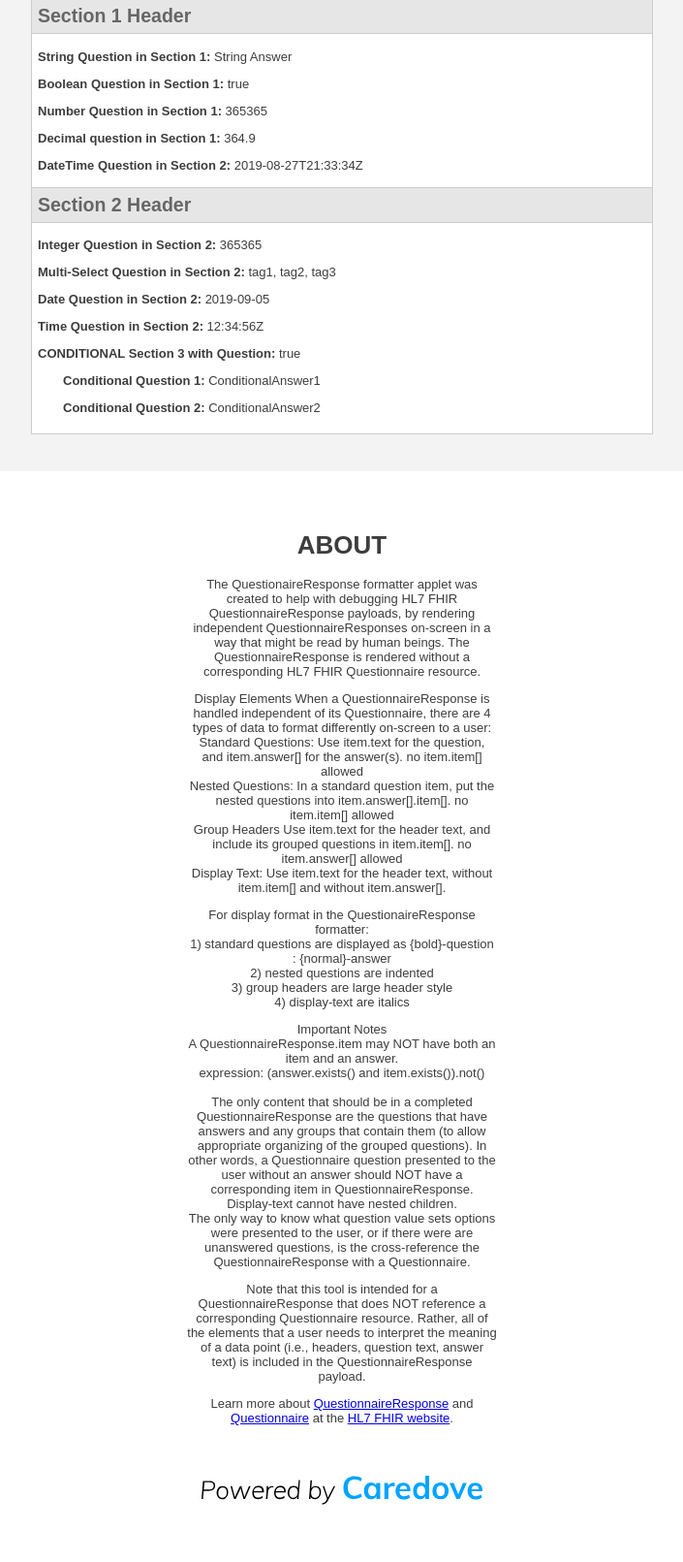
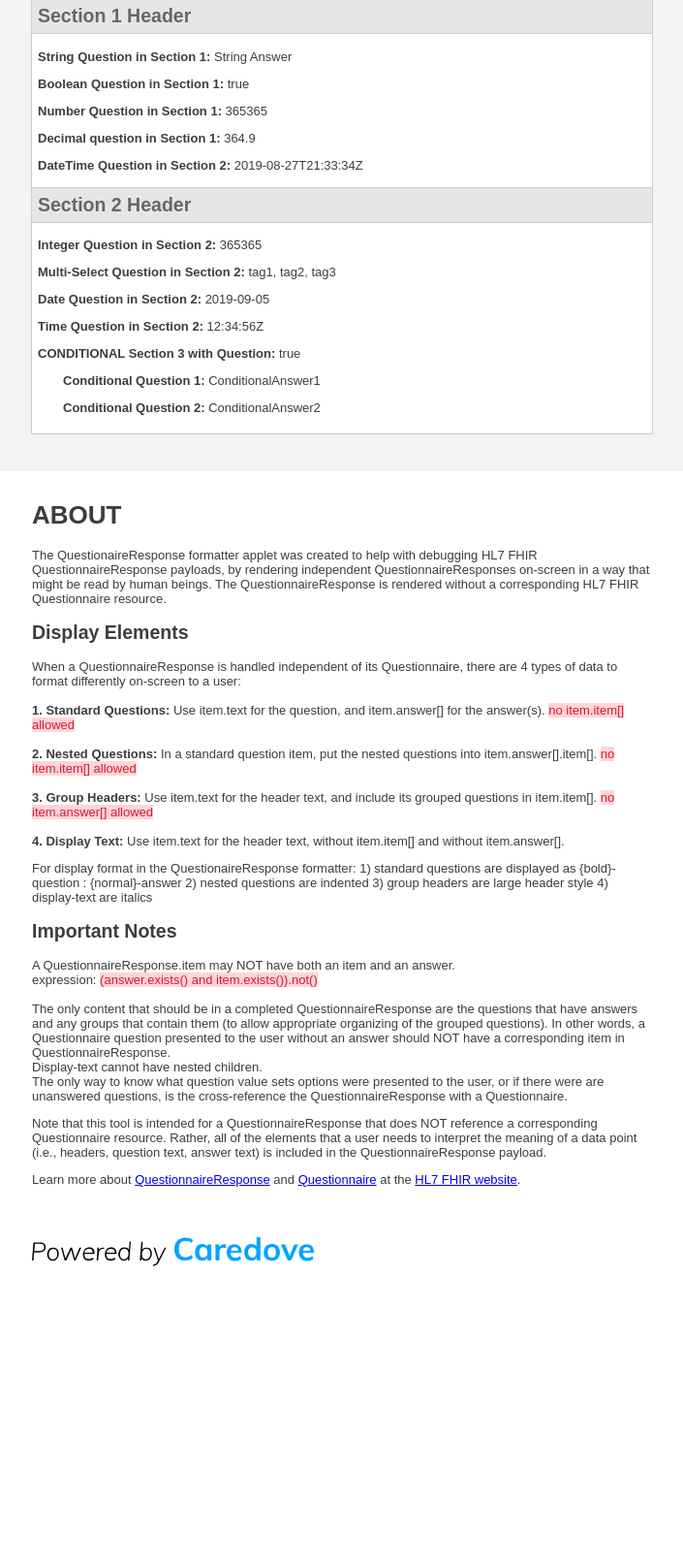
Before and after one commit to CaredoveGit/questionnaireFormatter, a PHP site: page / in a window 1280 px wide. Shown: the part 545-2156 px from the top of the page at 97% size, without its empty margins (287-992 px from the left). After the commit the page ends 1851 px from the top, so only its background shows below. Run offline with PHP 8.4, Linux system fonts and the light colour scheme.

Commit message:
format of nuew content update

```diff
--- a/index.html
+++ b/index.html
@@ -43,44 +43,41 @@
         </div>
 
         <section id="QuestionnaireResponse"></section>
-        <div class="container about">
-            <div class="smallcontainer">
-                <h1></h1>
-                <p>
 
 
 
 
 
 
-        <div class="container about">
+
+        <div class="container2 about">
             <div class="smallcontainer">
                 <h1>ABOUT</h1>
                 <p>
                     The QuestionaireResponse formatter applet was created to help with debugging HL7 FHIR QuestionnaireResponse payloads, by rendering independent QuestionnaireResponses on-screen in a way that might be read by human beings. The QuestionnaireResponse is rendered without a corresponding HL7 FHIR Questionnaire resource.
                 </p>
-                <p> Display Elements
+                <p> <h2>Display Elements</h2>
                     When a QuestionnaireResponse is handled independent of its Questionnaire, there are 4 types of data to format differently on-screen to a user:</br>
 
-                    Standard Questions: Use item.text for the question, and item.answer[] for the answer(s). no item.item[] allowed</br>
-                    Nested Questions: In a standard question item, put the nested questions into item.answer[].item[]. no item.item[] allowed</br>
-                    Group Headers Use item.text for the header text, and include its grouped questions in item.item[]. no item.answer[] allowed</br>
-                    Display Text: Use item.text for the header text, without item.item[] and without item.answer[].</br>
+                </br><b>1. Standard Questions:</b> Use item.text for the question, and item.answer[] for the answer(s). <span style="color: crimson; background-color: rgb(255, 213, 213);"> no item.item[] allowed</span></br>
+                </br><b>2. Nested Questions:</b> In a standard question item, put the nested questions into item.answer[].item[]. <span style="color: crimson; background-color: rgb(255, 213, 213);">no item.item[] allowed</span></br>
+                </br><b>3. Group Headers:</b> Use item.text for the header text, and include its grouped questions in item.item[]. <span style="color: crimson; background-color: rgb(255, 213, 213);">no item.answer[] allowed</span></br>
+                </br><b>4. Display Text:</b> Use item.text for the header text, without item.item[] and without item.answer[].</br>
 
                 </p>
                 <p>
-                    For display format in the QuestionaireResponse formatter: </br>
-                    1) standard questions are displayed as {bold}-question : {normal}-answer </br>
-                    2) nested questions are indented </br>
-                    3) group headers are large header style </br>
-                    4) display-text are italics</br>
+                    For display format in the QuestionaireResponse formatter:
+                    1) standard questions are displayed as {bold}-question : {normal}-answer
+                    2) nested questions are indented
+                    3) group headers are large header style
+                    4) display-text are italics
 
                 </p>
                 <p>
-                    Important Notes</br>
+                    <h2>Important Notes</h2>
 
                     A QuestionnaireResponse.item may NOT have both an item and an answer.</br>
-                    expression: (answer.exists() and item.exists()).not()</br></br>
+                    expression: <span style="color: crimson; background-color:rgb(255, 213, 213);">(answer.exists() and item.exists()).not()</span></br></br>
 
                     The only content that should be in a completed QuestionnaireResponse are the questions that have answers and any groups that contain them (to allow appropriate organizing of the grouped questions). In other words, a Questionnaire question presented to the user without an answer should NOT have a corresponding item in QuestionnaireResponse.</br>
                     Display-text cannot have nested children.</br>
--- a/qrstyle.css
+++ b/qrstyle.css
@@ -40,7 +40,11 @@ body {
     text-align: center;
     padding: 1em 0 1em 0;
 }
-
+.container2 {
+    width: 100%;
+    text-align: left;
+    padding: 1em 0 1em 0;
+}
 .form {
     color: #ffffff;
 }
```
